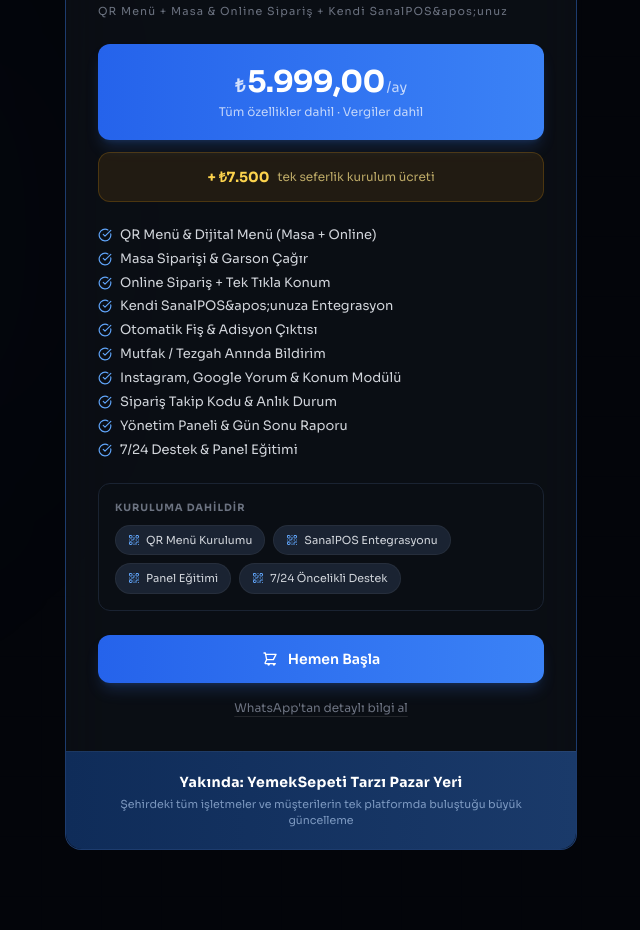
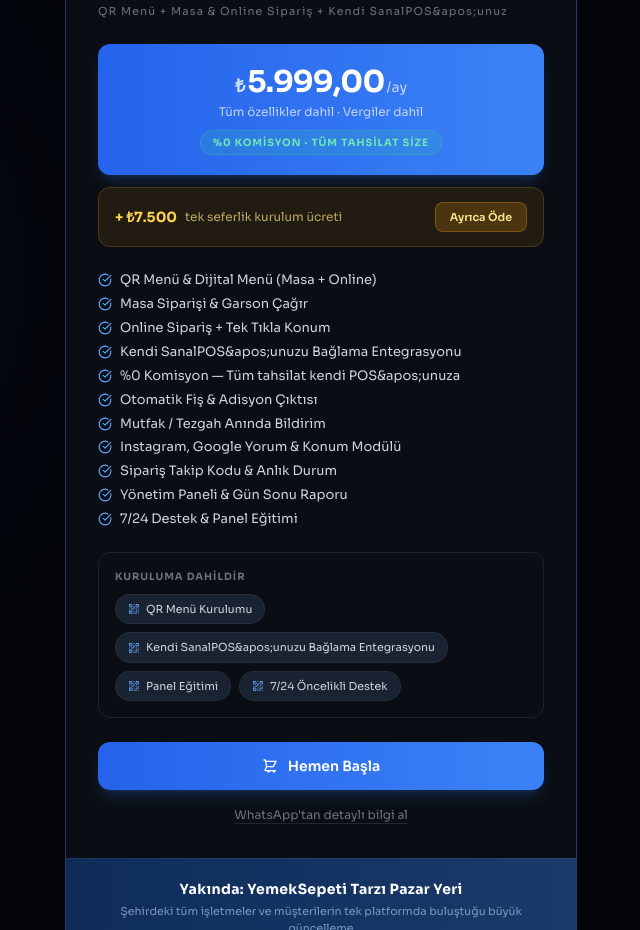
Before and after one commit to kutlurecep766-afk/bruskapp-frontend, a Next.js app: page / in a window 1280 px wide. Shown: the part 4460-5390 px from the top of the page, without its empty margins (319-959 px from the left). Built offline with nearby package versions, Linux system fonts and the light colour scheme.

Commit message:
pricing: kurulum ucreti icin ayri odeme linki, yuzde sifir komisyon ve sanalpos baglama entegrasyonu eklendi

```diff
--- a/src/components/landing/pricing.tsx
+++ b/src/components/landing/pricing.tsx
@@ -8,12 +8,14 @@ const plan = {
   period: 'Ay',
   setupFee: '7.500',
   popular: true,
-  checkoutUrl: '', // Ödeme linki buraya eklenecek
+  checkoutUrl: '', // Aylık paket ödeme linki buraya eklenecek
+  setupCheckoutUrl: '', // Kurulum ücreti ödeme linki buraya eklenecek (ayrı)
   features: [
     'QR Menü & Dijital Menü (Masa + Online)',
     'Masa Siparişi & Garson Çağır',
     'Online Sipariş + Tek Tıkla Konum',
-    'Kendi SanalPOS&apos;unuza Entegrasyon',
+    'Kendi SanalPOS&apos;unuzu Bağlama Entegrasyonu',
+    '%0 Komisyon — Tüm tahsilat kendi POS&apos;unuza',
     'Otomatik Fiş & Adisyon Çıktısı',
     'Mutfak / Tezgah Anında Bildirim',
     'Instagram, Google Yorum & Konum Modülü',
@@ -23,7 +25,7 @@ const plan = {
   ],
   setup: [
     'QR Menü Kurulumu',
-    'SanalPOS Entegrasyonu',
+    'Kendi SanalPOS&apos;unuzu Bağlama Entegrasyonu',
     'Panel Eğitimi',
     '7/24 Öncelikli Destek',
   ],
@@ -34,7 +36,13 @@ export default function Pricing() {
     plan.checkoutUrl ||
     'https://wa.me/905442566476?text=' +
       encodeURIComponent(
-        'Merhaba, BruskQR paketi (5.999 TL/ay + 7.500 TL kurulum) hakkında bilgi almak istiyorum.'
+        'Merhaba, BruskQR paketi (5.999 TL/ay) hakkında bilgi almak istiyorum.'
+      )
+  const setupCheckoutUrl =
+    plan.setupCheckoutUrl ||
+    'https://wa.me/905442566476?text=' +
+      encodeURIComponent(
+        'Merhaba, BruskQR kurulum ücreti (7.500 TL) için ödeme yapmak istiyorum.'
       )
 
   return (
@@ -80,11 +88,22 @@ export default function Pricing() {
                   <span className="text-white/70 text-sm">/ay</span>
                 </div>
                 <p className="text-white/70 text-xs font-normal mt-1">Tüm özellikler dahil · Vergiler dahil</p>
+                <p className="inline-flex items-center gap-1.5 mt-2.5 px-3 py-1 rounded-full bg-emerald-400/15 border border-emerald-400/30 text-emerald-300 text-[10px] font-bold tracking-widest">
+                  %0 KOMİSYON · TÜM TAHSİLAT SİZE
+                </p>
               </div>
 
               <div className="flex items-center justify-center gap-2 rounded-xl bg-amber-500/10 border border-amber-500/20 px-4 py-3.5 mb-6">
                 <span className="text-amber-300 font-bold text-sm">+ ₺{plan.setupFee}</span>
                 <span className="text-amber-200/70 text-xs">tek seferlik kurulum ücreti</span>
+                <a
+                  href={setupCheckoutUrl}
+                  target={plan.setupCheckoutUrl ? '_blank' : undefined}
+                  rel={plan.setupCheckoutUrl ? 'noopener noreferrer' : undefined}
+                  className="ml-auto px-3.5 py-1.5 rounded-lg bg-amber-500/20 hover:bg-amber-500/30 border border-amber-500/30 text-amber-200 text-[11px] font-semibold whitespace-nowrap transition-all"
+                >
+                  Ayrıca Öde
+                </a>
               </div>
 
               <div className="space-y-1.5 mb-6">
```
Also changed, not shown: 1 other file (tests, documents, lock files or other folders).
